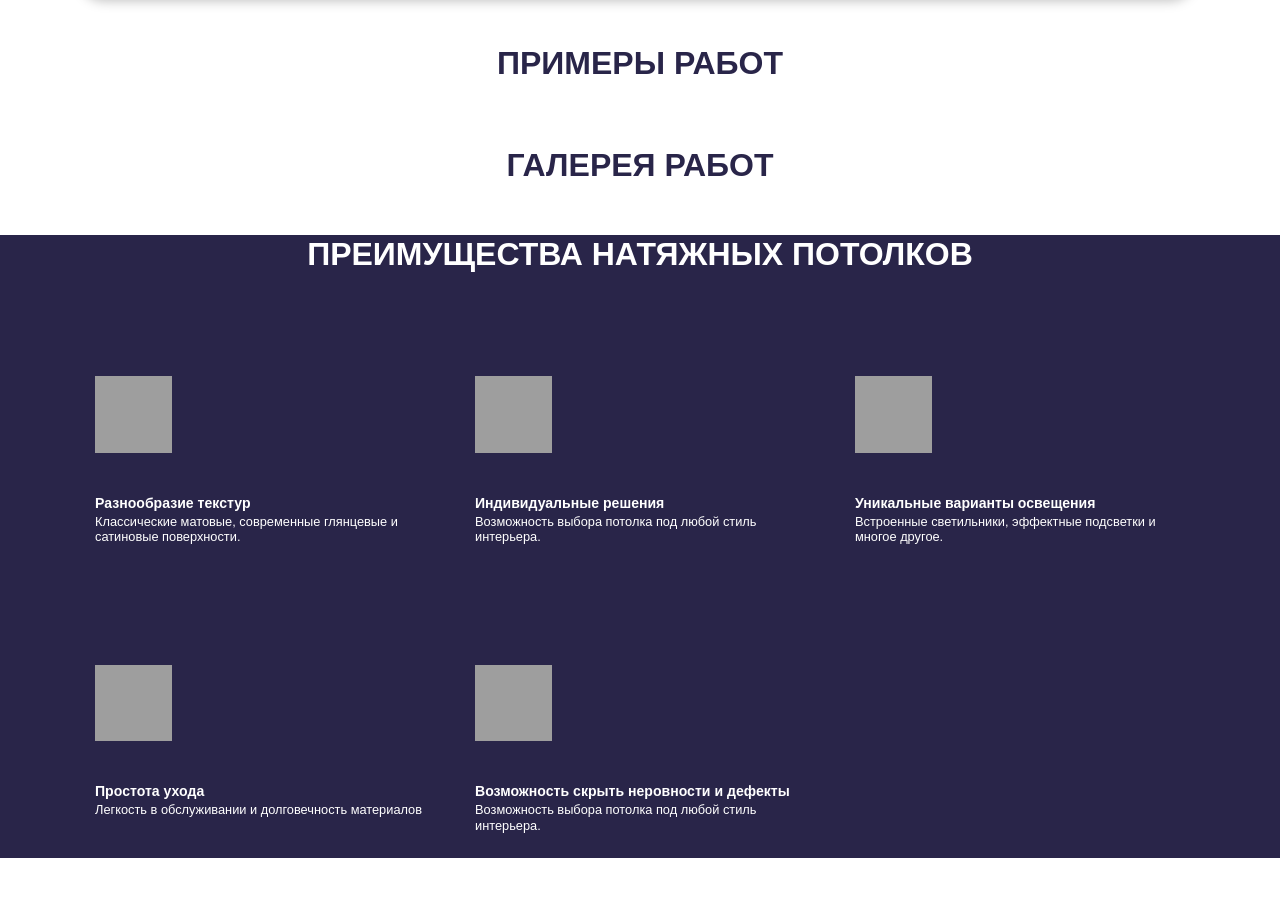
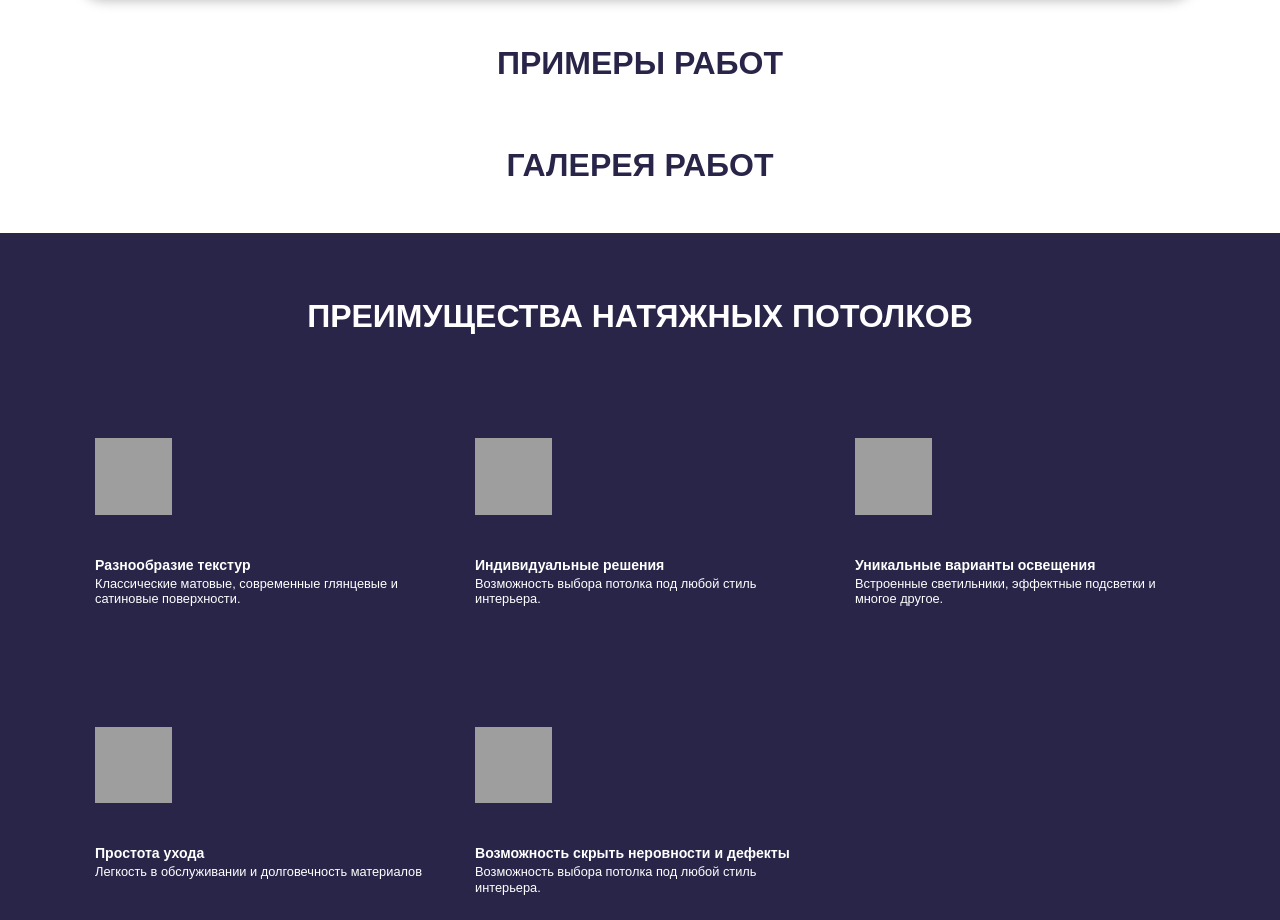
Before and after one commit to ToHellForever/your_stretch, a Django app: page / in a window 1280 px wide. Shown: the part 1435-2355 px from the top of the page. Before the commit the page ends 2293 px from the top, so only its background shows below. Run offline with Django 5.2, Linux system fonts and the light colour scheme; data that the repository does not hold is empty; grey boxes are pictures that could not be loaded.

Commit message:
блок Преимущества натяжных потолков готов

```diff
--- a/static/main.css
+++ b/static/main.css
@@ -363,7 +363,6 @@ h4 {
     font-size: 2.5vw;
     text-align: center;
     color:white;
-    margin-top: 50px;
 }
 
 .icon-block2 {
--- a/templates/landing.html
+++ b/templates/landing.html
@@ -215,8 +215,8 @@
 {% comment %} БЛОК Преимущества натяжных потолков {% endcomment %}
 <div class='container-fluid mt-5' style='background-color: rgba(41, 37, 73, 1);'>
   <div class='container'>
-    <h4>ПРЕИМУЩЕСТВА НАТЯЖНЫХ ПОТОЛКОВ</h4>
     <div class='row' style='align-items: stretch;'>
+      <h4 style='margin-top: 5vw;'>ПРЕИМУЩЕСТВА НАТЯЖНЫХ ПОТОЛКОВ</h4>
     <div class='col-4' style='display: flex; flex-direction: column;'>
       <img src="media/icons/block2/текстур.svg" alt="" class='icon-block2'>
       <p2>Разнообразие текстур</p2>
```
